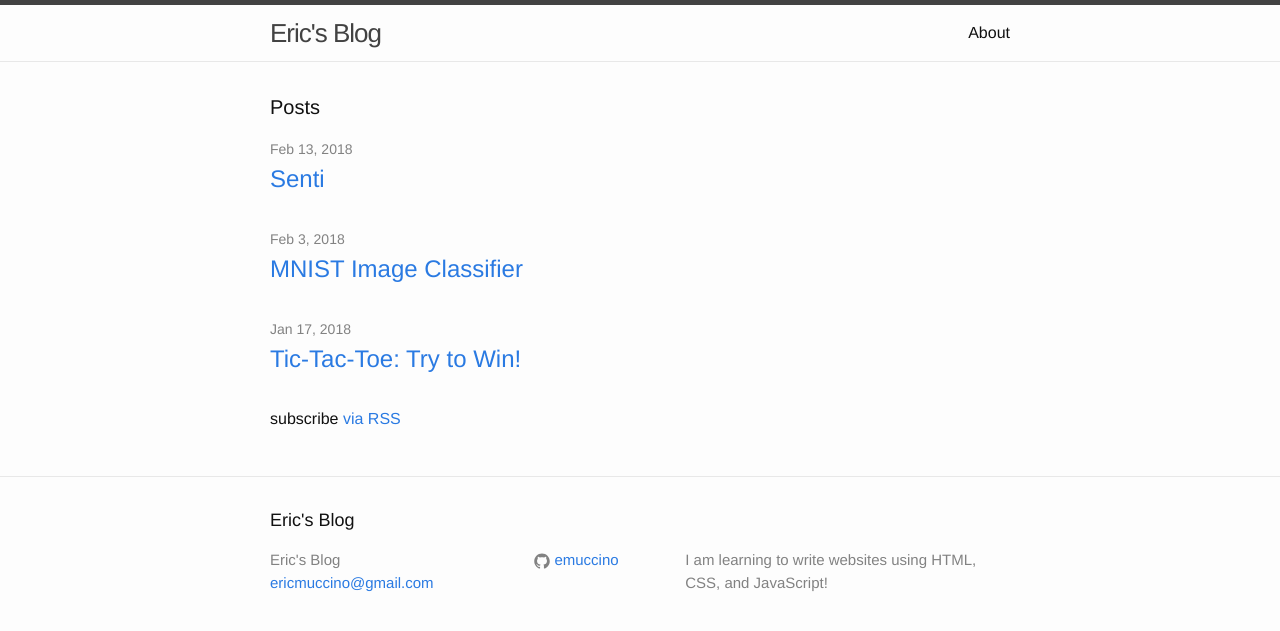
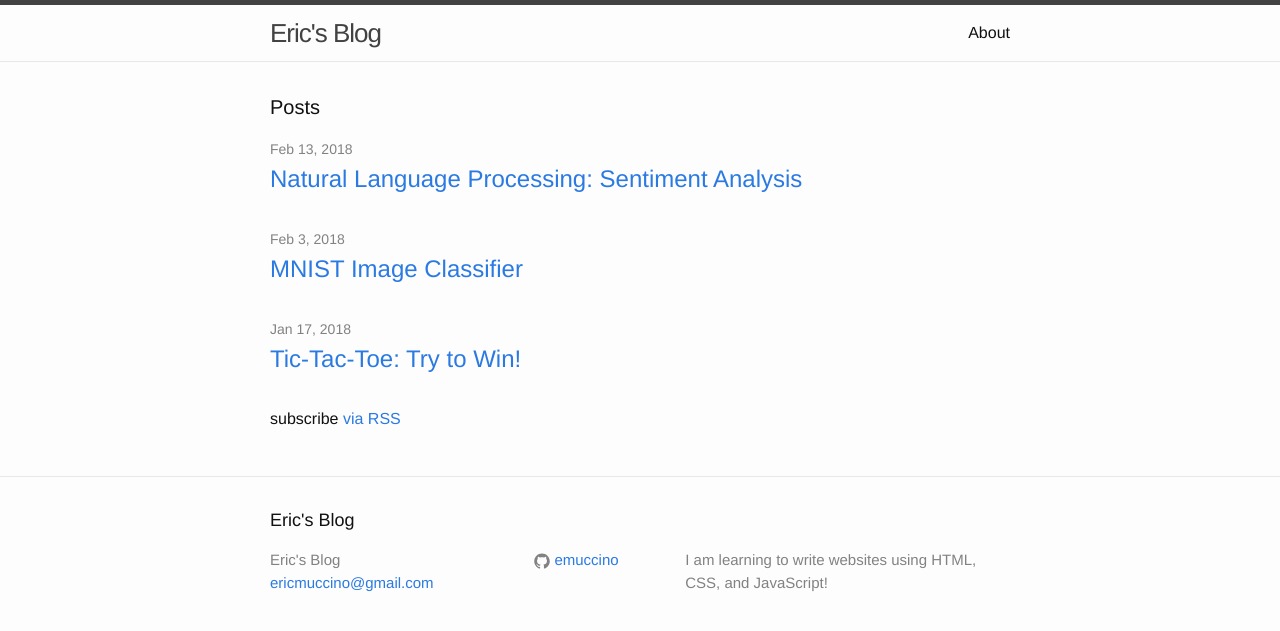
Before and after one commit to emuccino/emuccino.github.io, a Jekyll site: the page built from index.html, in a window 1280 px wide. Shown: the top 631 px of the page. Built offline with Jekyll 4.4.1, drawn with Linux system fonts in a browser that asks for light colours; nearby versions of some CDN libraries.

Commit message:
Update 2018-02-13-sentiment-analysis.markdown

```diff
--- a/_posts/2018-02-13-sentiment-analysis.markdown
+++ b/_posts/2018-02-13-sentiment-analysis.markdown
@@ -1,6 +1,6 @@
 ---
 layout: post
-title:  "Senti"
+title:  "Natural Language Processing: Sentiment Analysis"
 date:   2018-02-13 02:40:08 +0000
 categories: machine learning, game
 jsarr:
@@ -13,15 +13,13 @@ jsarr:
 <html>
     <body class = "post3">
         <p>
-        Text: <input type="text" id="input" rows="3" cols="80"/><br><br>
+        Text: <input type="text" id="input" rows="3" cols="80"/></p><br>
         <input type="submit" value="Submit" id="submit"/>
         <div id="elements">
             <div class="bar"><b>Good  </b><div class="meter"><span style="width: 50%" class="good"></span></div></div>
-
             <div class="bar"><b>Bad  </b><div class="meter"><span style="width: 50%" class="bad"></span></div></div>
         </div>
         <div><p id = "result"></p></div>
-
         <script src="bad.json"></script>
         <script src="good.json"></script>
         <script src="sentiment.js"></script>
```
